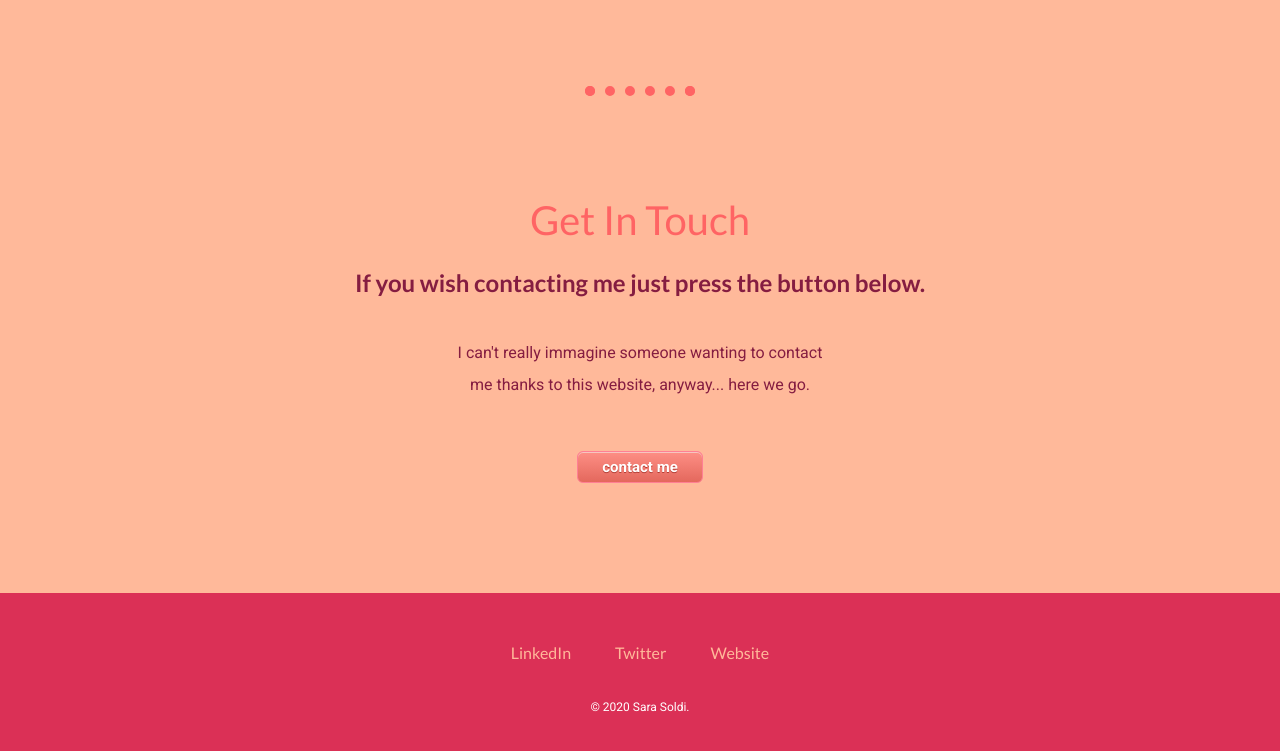
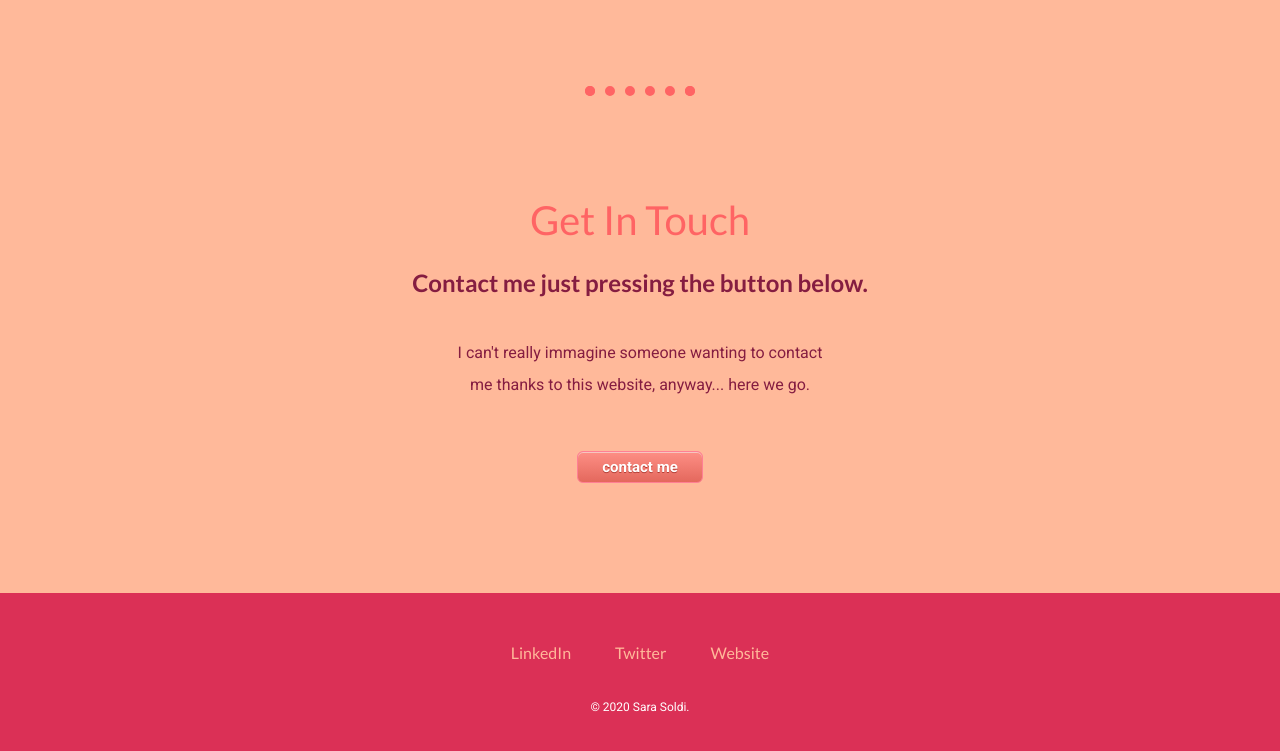
Before and after one commit to SaraSoldi/MySite, a plain HTML site: page index.html in a window 1280 px wide. Shown: the part 2105-2856 px from the top of the page. Drawn offline with Linux system fonts and the light colour scheme.

Commit message:
Add files via upload

```diff
--- a/index.html
+++ b/index.html
@@ -41,7 +41,7 @@
     <hr>
     <div class="contact-me">
       <h2>Get In Touch</h2>
-      <h3>If you wish contacting me just press the button below.</h3>
+      <h3>Contact me just pressing the button below.</h3>
       <p class="contactmessage">I can't really immagine someone wanting to contact me thanks to this website, anyway... here we go.</p>
       <a href="mailto:sara.soldi@hotmail.com" class="myButton">contact me</a>
     </div>
```
